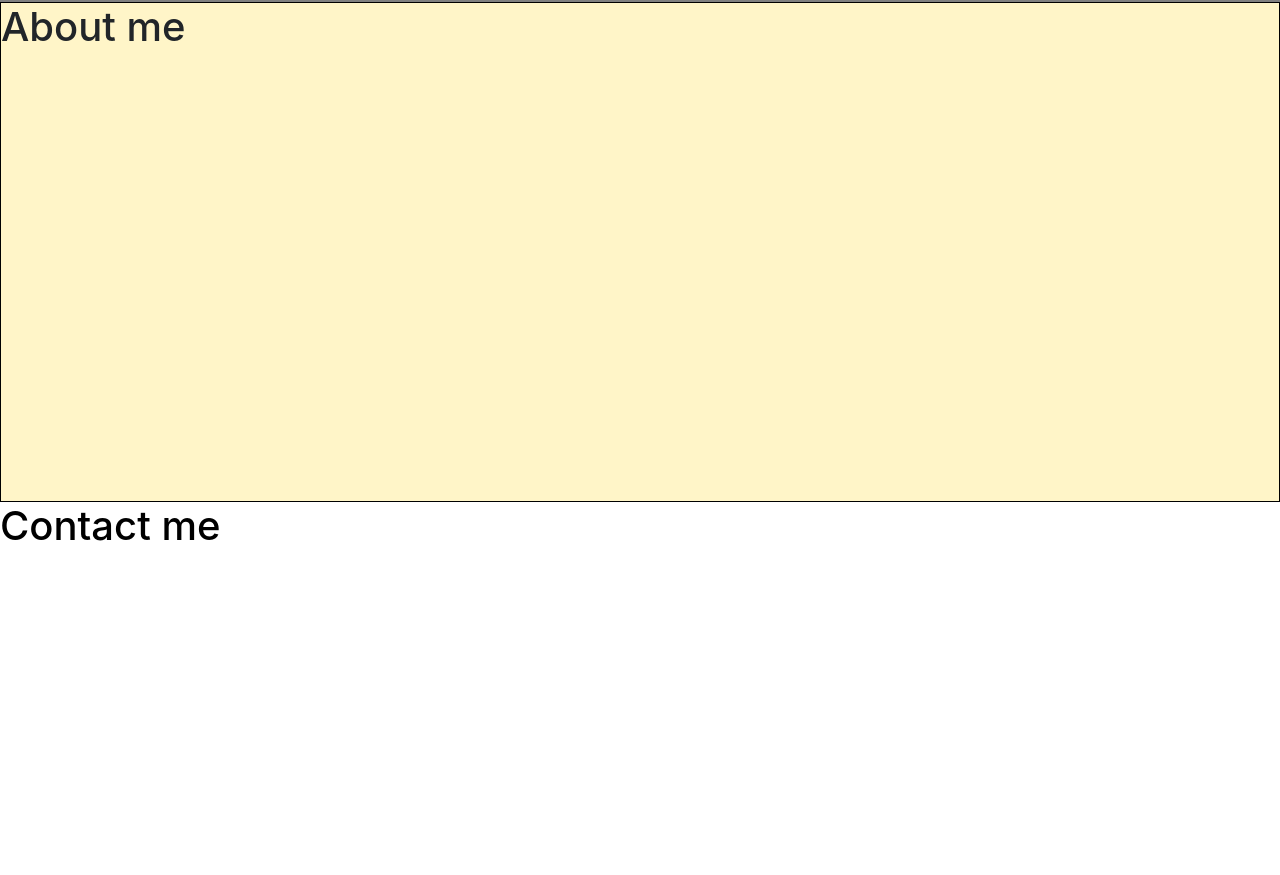
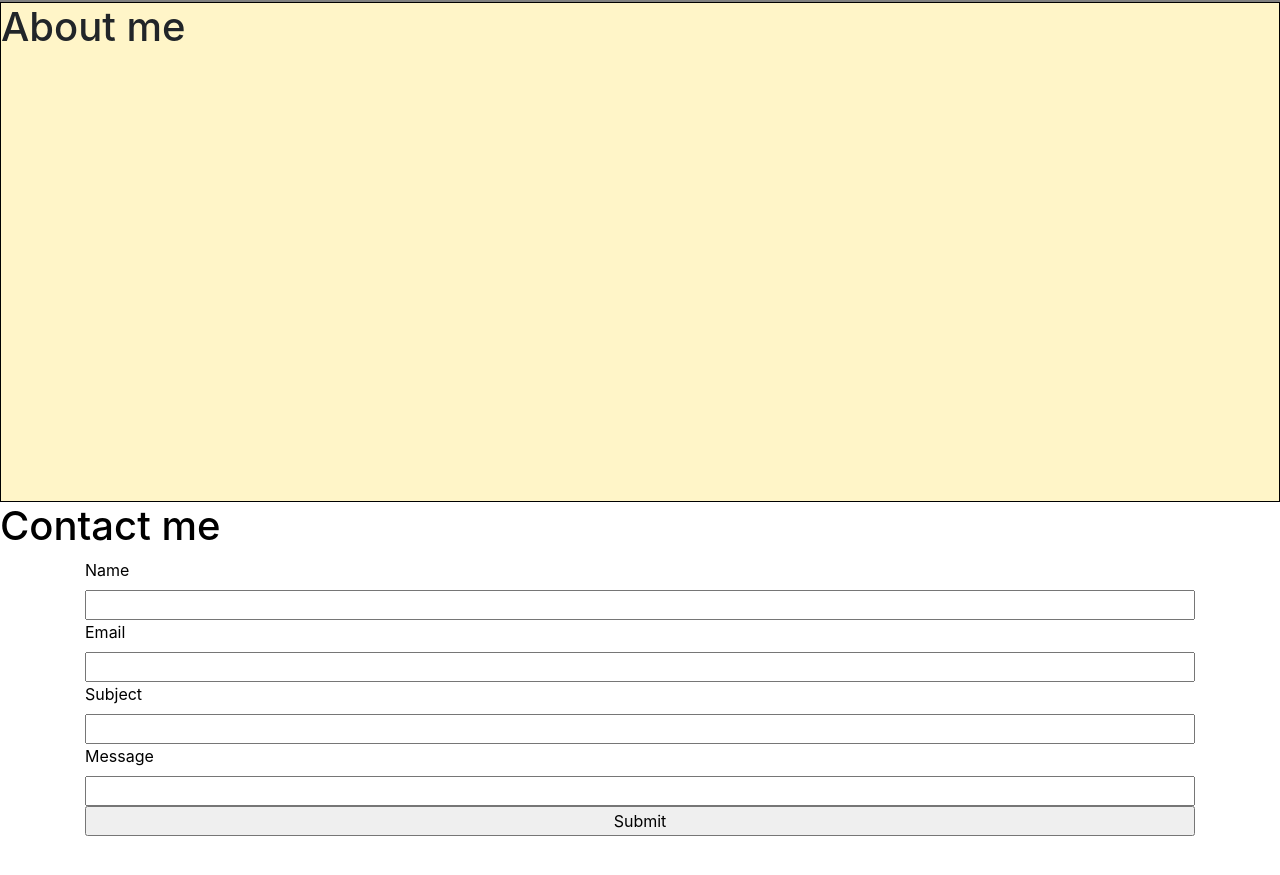
Before and after one commit to ana-tsoy/cv, a plain HTML site: page index.html in a window 1280 px wide. Shown: the part 985-1860 px from the top of the page. Drawn offline with nearby package versions, Linux system fonts and the light colour scheme.

Commit message:
Connect a test google form to receive messages from site visitors

```diff
--- a/index.html
+++ b/index.html
@@ -27,10 +27,13 @@
     </script>
 
     <link rel="stylesheet" href="styles/style.css">
-    <script src="js/navigation.js"></script>
+    <script src="js/navigation.js" type="text/javascript"></script>
+    <script src="js/carousel.js" type="text/javascript"></script>
+    <script src="js/formSubmission.js" type="text/javascript"></script>
 </head>
 <body>
     <header>
+        <div class="banner" id="home"></div>
         <nav class="menu-bar">
             <ul>
                 <li><a href="index.html#home">HOME</a></li>
@@ -40,9 +43,6 @@
             <ul>
         </nav>
     </header>
-
-    <div class="banner" id="home"></div>
-
     <section id="art" class="art">
         <div class="container">
             <div id="cozy-carousel" class="carousel slide" data-ride="carousel">
@@ -78,6 +78,20 @@
     </section>
     <section id="contact" class="contact">
         <h1>Contact me</h1>
+        <form name="gform" id="gform" enctype="text/plain" action="https://docs.google.com/forms/u/0/d/e/1FAIpQLSe14x4sjJ-xedVA8TPDAcjPh1mw-5AAKEU3poJrCN2q8nY93w/formResponse" target="hidden_iframe" onsubmit="submitted=true;">
+            <div class="container">
+                <label for="entry.2120695236">Name</label>
+                <input type="text" name="entry.2120695236" id="entry.2120695236">
+                <label for="entry.1073623435">Email</label>
+                <input type="email" name="entry.1073623435" id="entry.1073623435">
+                <label for="entry.1537229789">Subject</label>
+                <input type="text" name="entry.1537229789" id="entry.1537229789">
+                <label for="entry.1377785987">Message</label>
+                <input type="text" name="entry.1377785987" id="entry.1377785987">
+                <input type="submit" value="Submit">
+                <iframe name="hidden_iframe" id="hidden_iframe" style="display:none;" onload="if(submitted) {}"> </iframe>
+            </div>
+        </form>
     </section>
     <footer>
     </footer>
```
